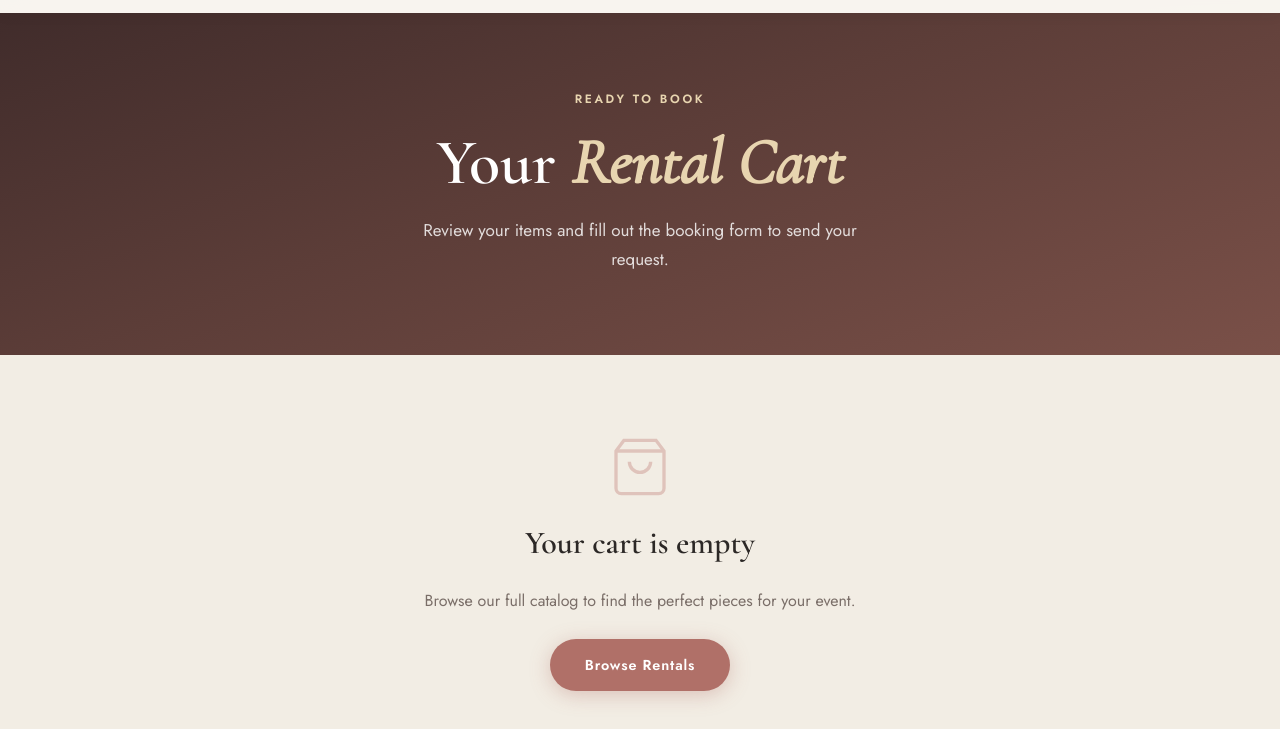
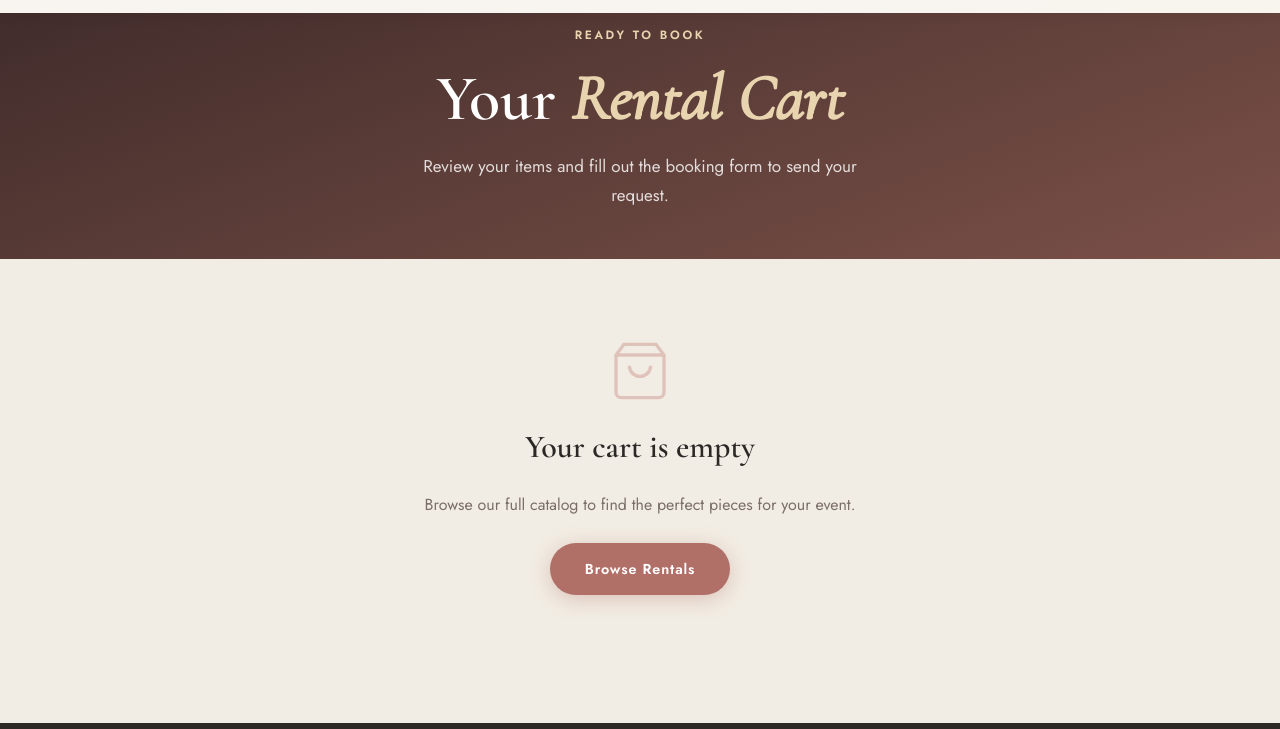
Before and after one commit to spencerbuilds/all-about-you-rentals, a website: page cart.html in a window 1280 px wide. Shown: the part 71-800 px from the top of the page. Drawn offline with nearby package versions, Linux system fonts and the light colour scheme.

Commit message:
Auto-deploy: update styles.css

```diff
--- a/styles.css
+++ b/styles.css
@@ -236,7 +236,7 @@ button { border: none; background: none; cursor: pointer; font-family: inherit;
    PAGE HERO (inner pages)
    ========================================= */
 .page-hero {
-  padding: 10rem 2rem 5rem;
+  padding: 6rem 2rem 3rem;
   background: linear-gradient(160deg, #3a2828 0%, #5c3d38 50%, #7a5048 100%);
   text-align: center;
 }
```
